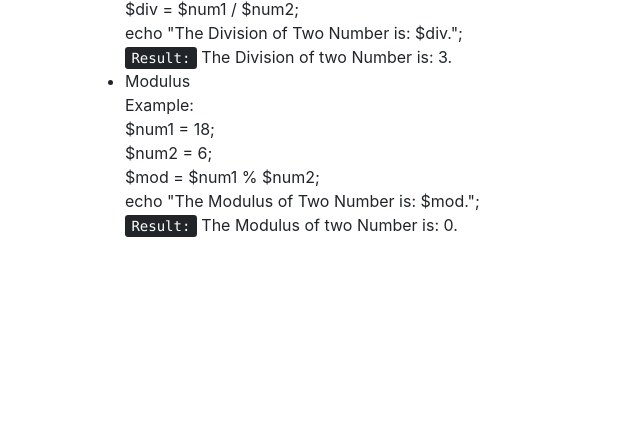
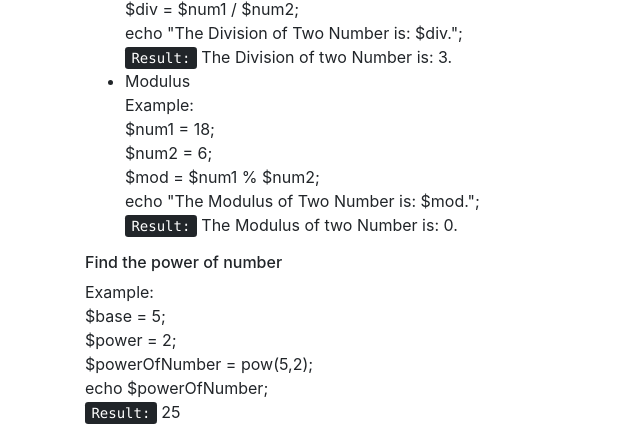
Before and after one commit to rabikrishnayadav/php, a PHP site: page / in a window 1280 px wide. Shown: the part 2060-2484 px from the top of the page, without its empty margins (0-640 px from the left). Before the commit the page ends 2297 px from the top, so only its background shows below. Run offline with PHP 8.4, Linux system fonts and the light colour scheme.

Commit message:
power of numnber

```diff
--- a/index.php
+++ b/index.php
@@ -169,6 +169,20 @@
 					echo "The Modulus of two Number is: $mod.";
 					?>
 				</ul>
+				<h6>Find the power of number</h6>
+				Example:<br>
+				$base = 5;<br>
+				$power = 2;<br>
+				$powerOfNumber = pow(5,2);<br>
+				echo $powerOfNumber;<br>
+				<kbd>Result:</kbd>
+				<?php
+				$base = 5;
+				$power = 2;
+				$powerOfNumber = pow(5,2);
+				echo $powerOfNumber;
+				?>
+
 			</div>
 		</div>
 	</body>
```
